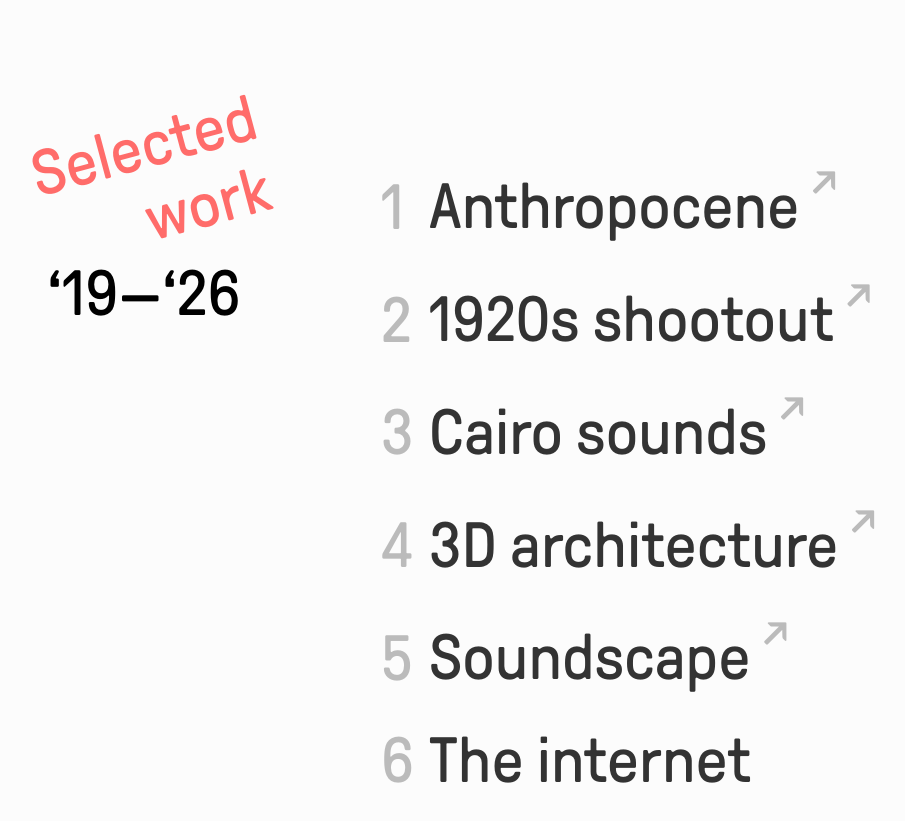
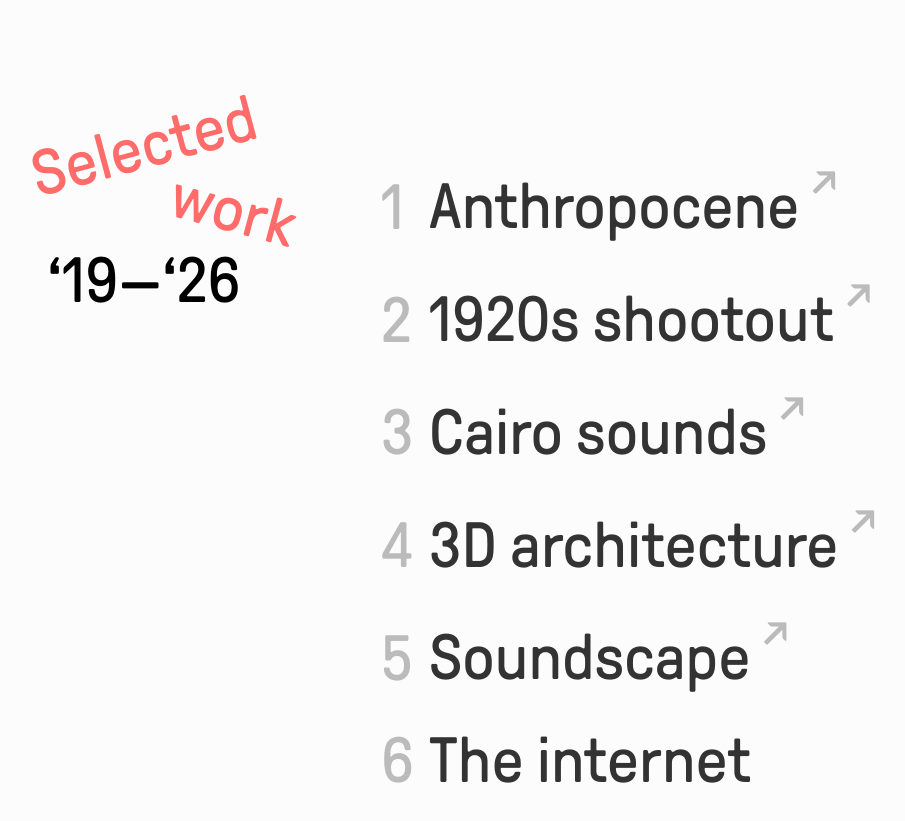
Before and after one commit to superfrank/portfolio-vite, a React (Vite) app: page / in a window 1280 px wide. Shown: the part 1140-1961 px from the top of the page, without its empty margins (257-1162 px from the left). Built offline with nearby package versions, Linux system fonts and the light colour scheme.

Commit message:
style: tweaked animation so work rotated opposite way

```diff
--- a/src/styles/partials/_projects-list.scss
+++ b/src/styles/partials/_projects-list.scss
@@ -82,11 +82,11 @@
     }
 
     .projects-list__intro-title.second {
-      transform: translateY(11vw) rotate(-15deg);
+      transform: translateX(10vw) translateY(12vw) rotate(15deg);
     }
 
     .projects-list__intro-title.third {
-      transform: translateY(15vw);
+      transform: translateY(13vw);
     }
 
     @include mq.mq(desktop) {
@@ -95,11 +95,11 @@
       }
 
       .projects-list__intro-title.second {
-        transform: translateY(5.5vw) rotate(-15deg);
+        transform: translateX(2vw) translateY(6vw) rotate(15deg);
       }
 
       .projects-list__intro-title.third {
-        transform: translateY(7.5vw);
+        transform: translateY(6.5vw);
       }
     }
   }
```
